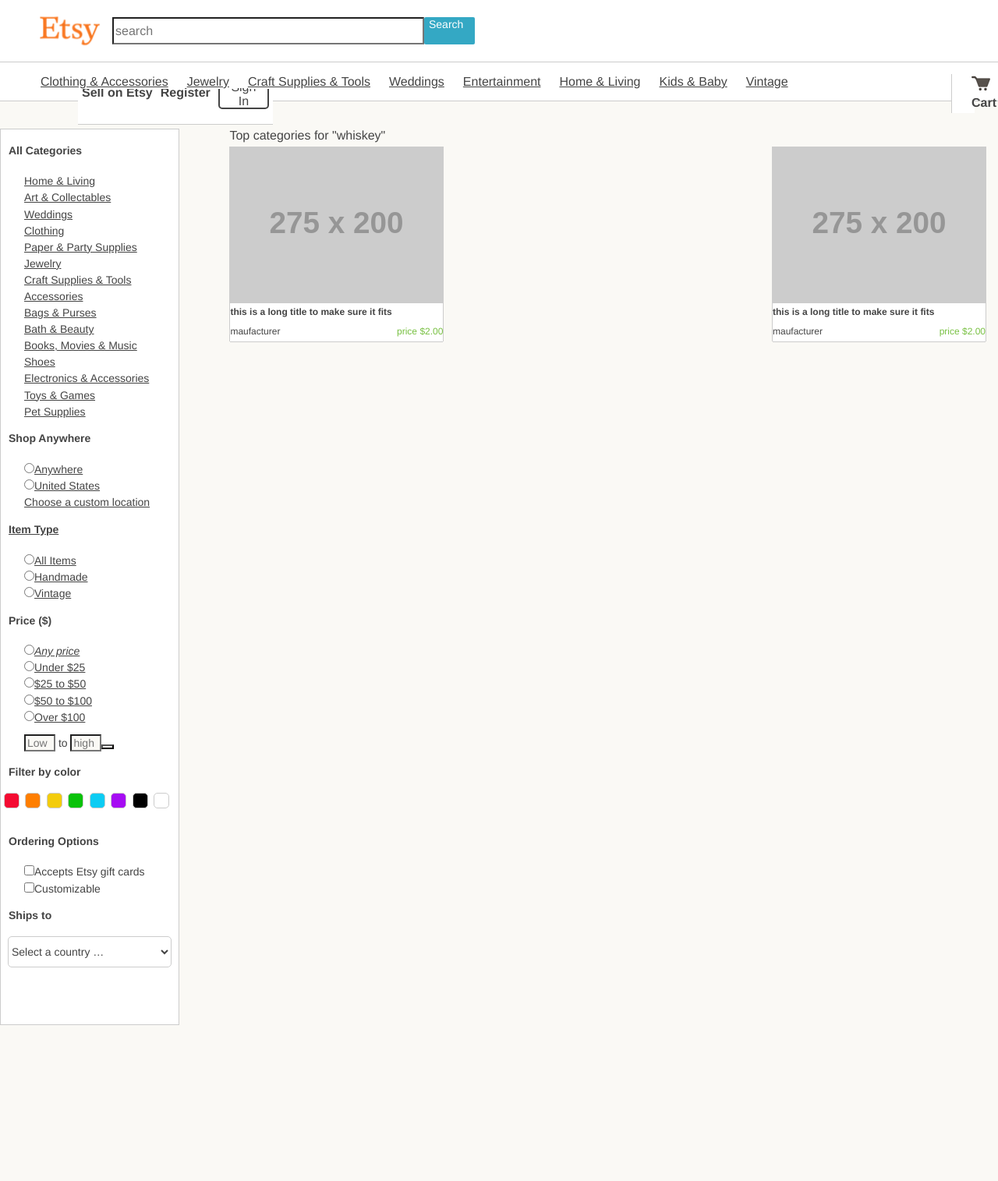
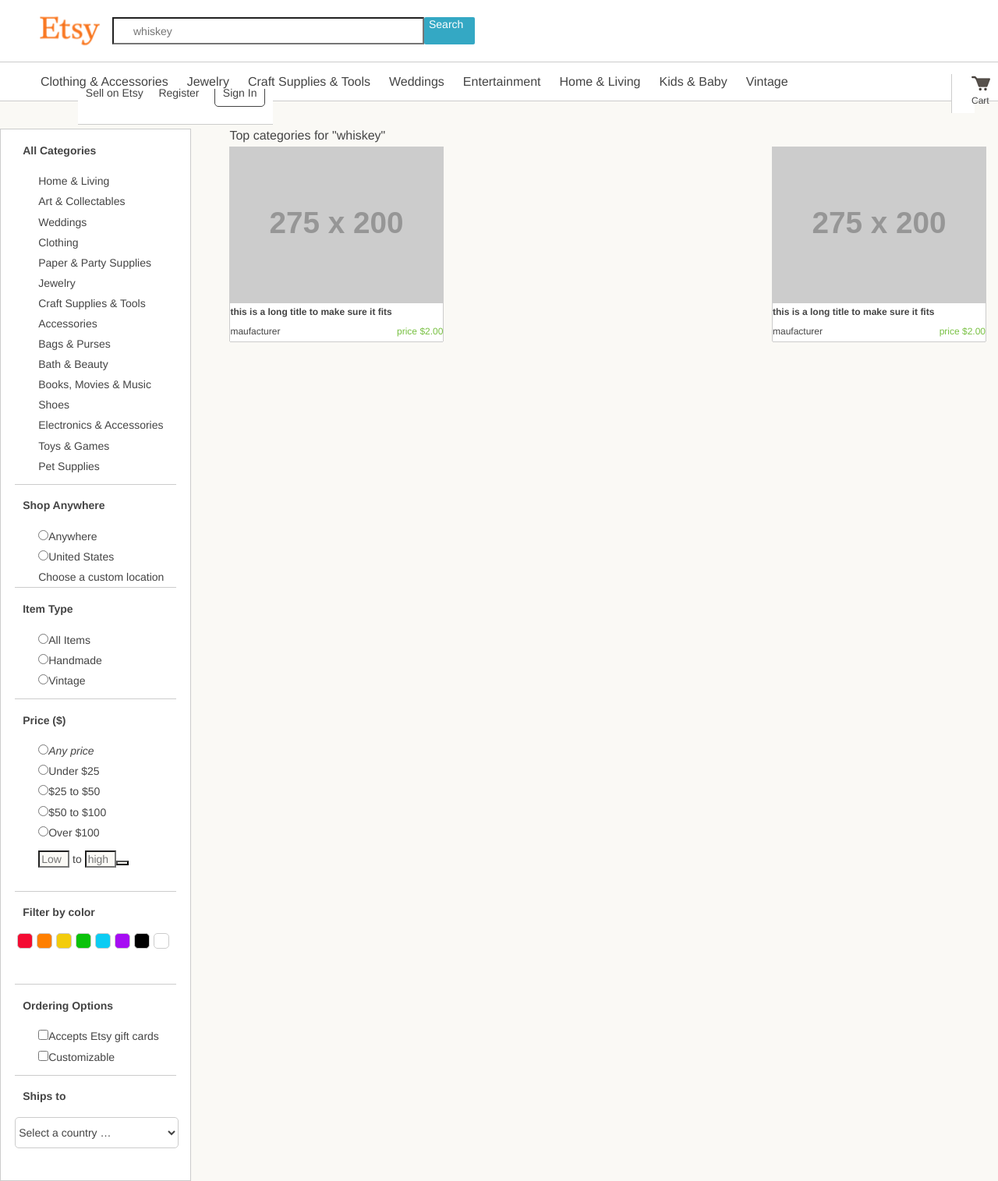
Before and after one commit to jacotri77/Etsy_rebuild, a plain HTML site: page index.html in a window 1280 px wide. Shown: the top 1515 px of the page at 78% size. Drawn offline with nearby package versions, Linux system fonts and the light colour scheme; placeholder pictures from the web are drawn by us.

Commit message:
saving for the night

```diff
--- a/css/style.css
+++ b/css/style.css
@@ -11,6 +11,12 @@ html {
 	background: rgb(250, 249, 245);
 	font-family: "Graphik","helvetica", sans-serif;
 }
+
+a{
+text-decoration: none;
+background-color: white;
+}
+
 .bignav{
 	display: flex;
 	flex-wrap: wrap;
@@ -42,13 +48,15 @@ html {
 	width: 400px;
 	height:35px;
 	margin: auto 0px auto 15px;
+	font-size: 14px;
+	padding-left: 25px;
 }
 
-.leftnav button{
+ .leftnav button{
 	width: 65px;
 	height: 35px;
 	margin: auto 0px;
-	background: rgb(52,168,196);
+	background-color: rgb(52,168,196);
 	border-radius: 2px;
 	outline:none;
 	text-align:center;
@@ -56,6 +64,10 @@ html {
 	border:0px;
 	color:white;
 
+}
+
+.leftnav::-webkit-input-placeholder {
+  color: black;
 }
 
 .rightnav{
@@ -72,14 +84,17 @@ html {
 .rightnav h4, .rightnav button{
 	justify-content: flex-end;
 	margin: auto;
+	font-size: 14px;
+	font-weight: normal;
 }
 
 .rightnav button{
-	height: 40px;
+	height: 35px;
 	width: 65px;
 	border-radius: 5px;
 	background: white;
-	border: 2px solid rgb(68,68,68);
+	border: 1px solid rgb(68,68,68);
+	outline: none;
 }
 
 .cart{
@@ -90,10 +105,14 @@ html {
 	padding-left: 25px;
 	background: white;
 	border-left: 1px solid #ccc;
+
 }
 .cart h4{
 	margin-top:0px;
 	background: white;
+	font-size: 12px;
+	text-align: center;
+	font-weight: normal;
 }
 
 .cart img{
@@ -222,11 +241,16 @@ main{
 .leftmenu {
 	display: block;
 	float: left;
-	height: 1150px;
-	width: 230px;
+	height: 1350px;
+	width: 245px;
 	border: 1px solid #ccc;
 	background: white;
 	font-size: 14px;
+}
+
+ .leftmenu input[type="radio"]:checked {
+	  background-color: rgb(52,168,196);
+	  border: 3px solid rgb(52,168,196);
 }
 
 .leftmenu ul{
@@ -234,10 +258,34 @@ main{
 }
 
 .leftmenu li{
+	margin: 5px 0px;
 	padding:5px 0px 0px 20px;
+}
+
+.leftmenu li:last-child{
+	margin-bottom: 15px;
+}
+
+.shopany li:last-child{
+	margin-bottom: 15px;
 }
  .lefth {
 	padding:0px 0px 0px 10px;
+	background-color: white;
+}
+
+.categories,.itemty,.shopany,.priceitem, .colored, .ordering{
+	width:85%;
+	margin: auto;
+	border-bottom: 1px solid #ccc;
+	background-color: white;
+	padding-bottom: 30px;
+}
+
+.shipping{
+	width:85%;
+	margin: auto;
+	background-color: white;
 }
 
 li, ul, h4, em{
@@ -246,7 +294,7 @@ li, ul, h4, em{
 }
 #highlow{
 	width: 200px;
-	margin:auto;
+	margin:10px auto;
 	padding-left: 30px;
 	height: 30px;
 	background-color: white;
@@ -257,7 +305,7 @@ li, ul, h4, em{
 .colors{
 	display: flex;
 	justify-content: space-around;
-	width: 220px;
+	width: 200px;
 	height: 35px;
 	background: white;
 }
@@ -278,30 +326,38 @@ select {
 	border: 1px solid #ccc;
 	border-radius: 5px;
 	outline:none;
+	text-decoration: none;
+	color:transparent;
+	cursor: pointer;
+	background-color: white;
+}
+
+form {
+	background-color: white;
 }
 #red{
-	background-color: rgb(244,11,50)
+	background-color: rgb(244,11,50);
 }
 #orange{
-	background-color: rgb(255, 127, 0)
+	background-color: rgb(255, 127, 0);
 }
 #yellow{
-	background-color: rgb(243,204,12)
+	background-color: rgb(243,204,12);
 }
 #green{
-	background-color: rgb(10,194,10)
+	background-color: rgb(10,194,10);
 }
 #teal{
-	background-color: rgb(12,204,243)
+	background-color: rgb(12,204,243);
 }
 #violet{
-	background-color: rgb(166,12,243)
+	background-color: rgb(166,12,243);
 }
 #black{
-	background-color: rgb(0,0,0)
+	background-color: rgb(0,0,0);
 }
 #white{
-	background-color: rgb(255,255,255)
+	background-color: rgb(255,255,255);
 }
 
 footer{
--- a/index.html
+++ b/index.html
@@ -10,16 +10,17 @@
 	<header class ="bignav">
     <div class="leftnav">
       <img src="images/etsy-vector-logo.png">
-  		<input type="text" id="search" placeholder="search">
+  		<input type="text" id="search" placeholder="whiskey">
       <button>Search</button>
     </div>
     <div class="rightnav">
-      <h4>Sell on Etsy</h4>
-      <h4>Register</h4>
-      <button>Sign In</button>
+      <h4><a href="#">Sell on Etsy</a></h4>
+      <h4><a href="#">Register</a></h4>
+      <button id="signIns" href="#">Sign In</button>
     </div>
     <div class="cart">
-      <img src="images/cart.png"><h4>Cart</h4>
+      <img src="images/cart.png">
+      <h4>Cart</h4>
     </div>
 	</header>
 	<nav id ="smallnav">
@@ -75,16 +76,17 @@
         <li><a href="#">Toys & Games</a></li>
         <li><a href="#">Pet Supplies</a></li>
       </ul>
-			<ul><h4>Shop Anywhere</h4>
+			<ul class="shopany"><h4>Shop Anywhere</h4>
         <li><input type="radio" name= "shopanywhere" value="Anywhere"><a href="#">Anywhere</a></li>
         <li><input type="radio" name= "shopanywhere" value="United States"><a href="#">United States</a></li>
         <li><a href="#">Choose a custom location</li>
       </ul>
-      <ul><h4>Item Type</h4>
+      <ul class="itemty"><h4>Item Type</h4>
         <li><input type="radio" name= "itemtype" value="All Items"><a href="#">All Items</a></li>
         <li><input type="radio" name= "itemtype" value="Handmade"><a href="#">Handmade</a></li>
         <li><input type="radio" name= "itemtype" value="Vintage"><a href="#">Vintage</a></li>
       </ul>
+      <div class="priceitem">
         <ul><h4>Price ($)</h4>
           <li><input type="radio" name= "price" value="Any price"><em><a href="#">Any price</a></em></li>
           <li><input type="radio" name= "price" value="Under $25"><a href="#">Under $25</a></li>
@@ -93,22 +95,42 @@
           <li><input type="radio" name= "price" value="Over $100"><a href="#">Over $100</a></li>
         </ul>
         <span id="highlow">
-        <input type="text" id="low" placeholder="Low" /> to <input type="text" id="high" placeholder="high" /><button type="arrow"></button></span>
+          <input type="text" id="low" placeholder="Low" /> to <input type="text" id="high" placeholder="high" /><button type="right-arrow"></button></span>
+       </div>
+       <div class="colored">
           <h4 class="lefth">Filter by color</h4>
           <div class="colors">
-          <button id="red"></button>
-          <button id="orange"></button>
-          <button id="yellow"></button>
-          <button id="green"></button>
-          <button id="teal"></button>
-          <button id="violet"></button>
-          <button id="black"></button>
-          <button id="white"></button>
+            <form action="#">
+              <input id ="red" type="submit"/>
+            </form>
+            <form action="#">
+              <input id ="orange" type="submit"/>
+            </form>
+            <form action="#">
+              <input id ="yellow" type="submit"/>
+            </form>
+            <form action="#">
+              <input id ="green" type="submit"/>
+            </form>
+            <form action="#">
+              <input id ="teal" type="submit"/>
+            </form>
+            <form action="#">
+              <input id ="violet" type="submit"/>
+            </form>
+            <form action="#">
+              <input id ="black" type="submit"/>
+            </form>
+            <form action="#">
+              <input id ="white" type="submit"/>
+            </form>
           </div>
-		  <ul><h4>Ordering Options</h4>
+        </div>
+		  <ul class="ordering"><h4>Ordering Options</h4>
         <li><input type="checkbox" name="ordering" value="gift cards" />Accepts Etsy gift cards</li>
         <li><input type="checkbox" name="ordering" value="customizable" />Customizable</li>
       </ul>
+      <div class="shipping">
       <h4 class="lefth">Ships to</h4>
         <select name="country" id="country">
           <option value="0" label="Select a country … " selected="selected">Select a country …    </option>
@@ -118,10 +140,8 @@
           <option value="BJ" label="Benin">Benin</option>
           <option value="BW" label="Botswana">Botswana</option>
       </select>
-
       </div>
-
-
+    </div>
   <footer>
 
   </footer>
--- a/main.js
+++ b/main.js
@@ -3,32 +3,53 @@ $(document).ready(function() {
   console.log(data)
 
 
-
-
   var itemsHTML = ''
 
   data.results.forEach(function(item){
-  item.Images.forEach(function(image){
 
-
+      var image = item.Images[0].url_fullxfull
       var template = `
         <div class= "smaller">
-          <a href=${item.url} ><img class="smallImg" src=${image.url_170x135}></a>
+          <a href=${item.url}><img class="smallImg" src=${image}></a>
           <div id="imgText">
             <h4 class="imgTitle">${item.title}</h4>
             <p id="maker">${item.Shop.shop_name}</p>
             <p id="pricing">$${item.price}</p>
           </div>
         </div>
+
       `
 
       itemsHTML += template
 
-    })
-    })
 
+
+})
 
     $('.section1').html(itemsHTML)
 
   })
+
+  $("#signIns").hover(function(mouseenter){
+    $(this).css("background-color", "rgba(52,168,196,.20)")
+    },
+      function(mouseleave){
+      $(this).css("background-color", "white")
+  })
+
+    $(".leftnav button").hover(function(mouseenter){
+      $(this).css("background-color", "rgba(52,168,196,.85)")
+    },
+      function(mouseleave){
+      $(this).css("background-color", "rgb(52,168,196)")
+    })
+
+    $("a").hover(function(mouseenter){
+      $(this).css("text-decoration", "underline", "#ccc")
+    },
+      function(mouseleave){
+      $(this).css("text-decoration", "none")
+    })
+
+
 })
```
Also changed, not shown: images/right.png (added). Lines whose indentation alone changed are shown as unchanged.
